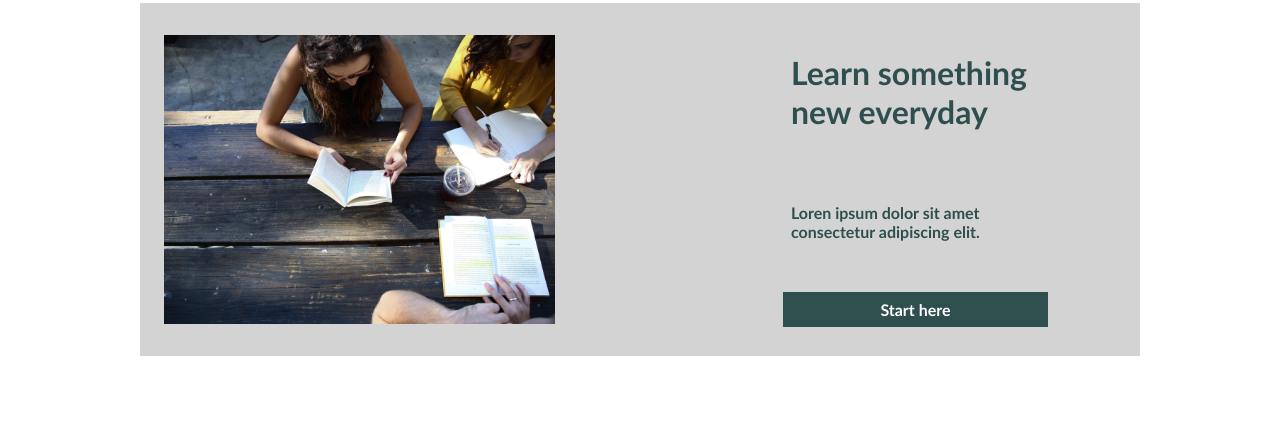
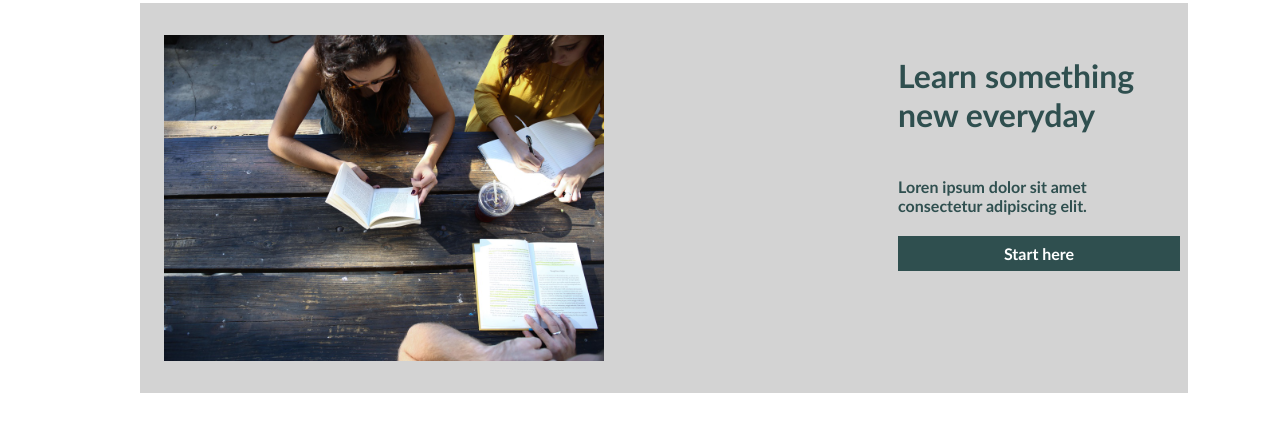
Before and after one commit to Cambogithub/Colmar_Academy_Capstone, a plain HTML site: page index.html in a window 1280 px wide. Shown: the part 61-492 px from the top of the page. Drawn offline with Linux system fonts and the light colour scheme.

Commit message:
Second Commit

```diff
--- a/index.html
+++ b/index.html
@@ -23,12 +23,18 @@
     </header>
     <div id="mainbanner">
         <div id="bannerimg">
-            <img id="bookimg" src="images/banner.jpg">
+            <div>
+                <img id="bookimg" src="images/banner.jpg">
+            </div>
         </div>
-        <div id="learnsomethingnew">
-            <h1>Learn something new everyday</h1>
-            <h4>Loren ipsum dolor sit amet consectetur adipiscing elit.</h4>
-            <span class="button">Start here</span>
+        <div id="learn">
+            <div>
+                <div id="learnsomethingnew">
+                    <h1>Learn something new everyday</h1>
+                    <h4>Loren ipsum dolor sit amet consectetur adipiscing elit.</h4>
+                    <span class="button">Start here</span>
+                </div>
+            </div>
         </div>
     </div>
 </body>
--- a/styles.css
+++ b/styles.css
@@ -5,7 +5,7 @@ html {
 
 body {
     margin: 0px auto;
-    min-width: 800px;
+    min-width: 600px;
     max-width: 1000px;
 
 }
@@ -46,6 +46,8 @@ header span {
     display: flex;
     background-color: lightgray;
     width: 100%;
+    padding: 32px 24px;
+
 }
 
 #bannerimg {
@@ -56,18 +58,24 @@ header span {
     display: block;
     width: 60%;
     height: auto;
-    margin: 32px 24px;
+    /*padding: 32px 24px;*/
 
+}
+
+#learn {
+    display: flex;
+    width: 40%;
+    height: auto;
 }
 
 #learnsomethingnew {
     display: flex;
     flex-direction: column;
-    align-items: center;
+    align-items: left;
     justify-content: space-evenly;
-    margin-right: 10%;
     color: darkslategray;
     font-weight: bold;
+    /*padding: 2% 8% 2% 0%;*/
 }
 
 
```
